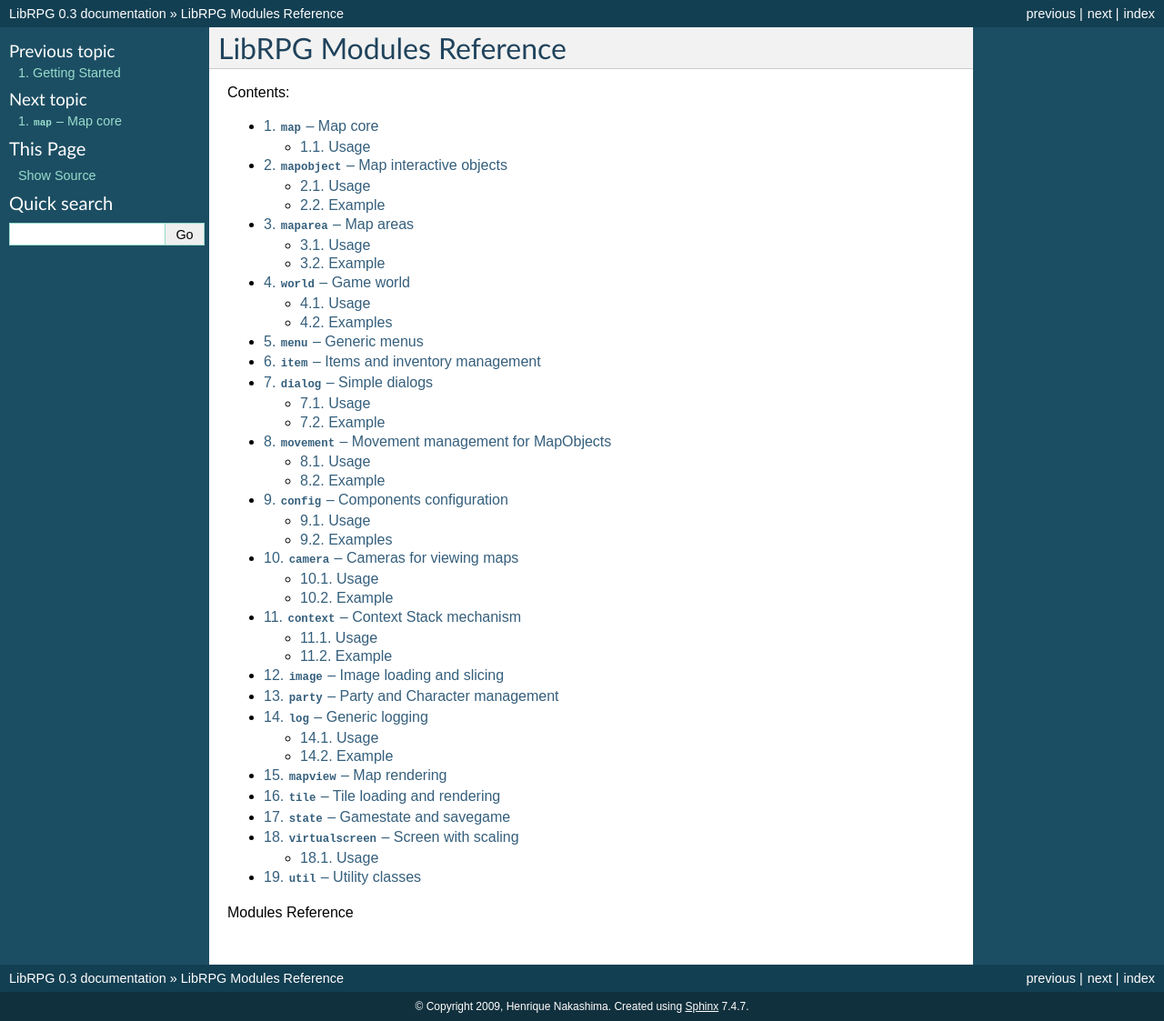
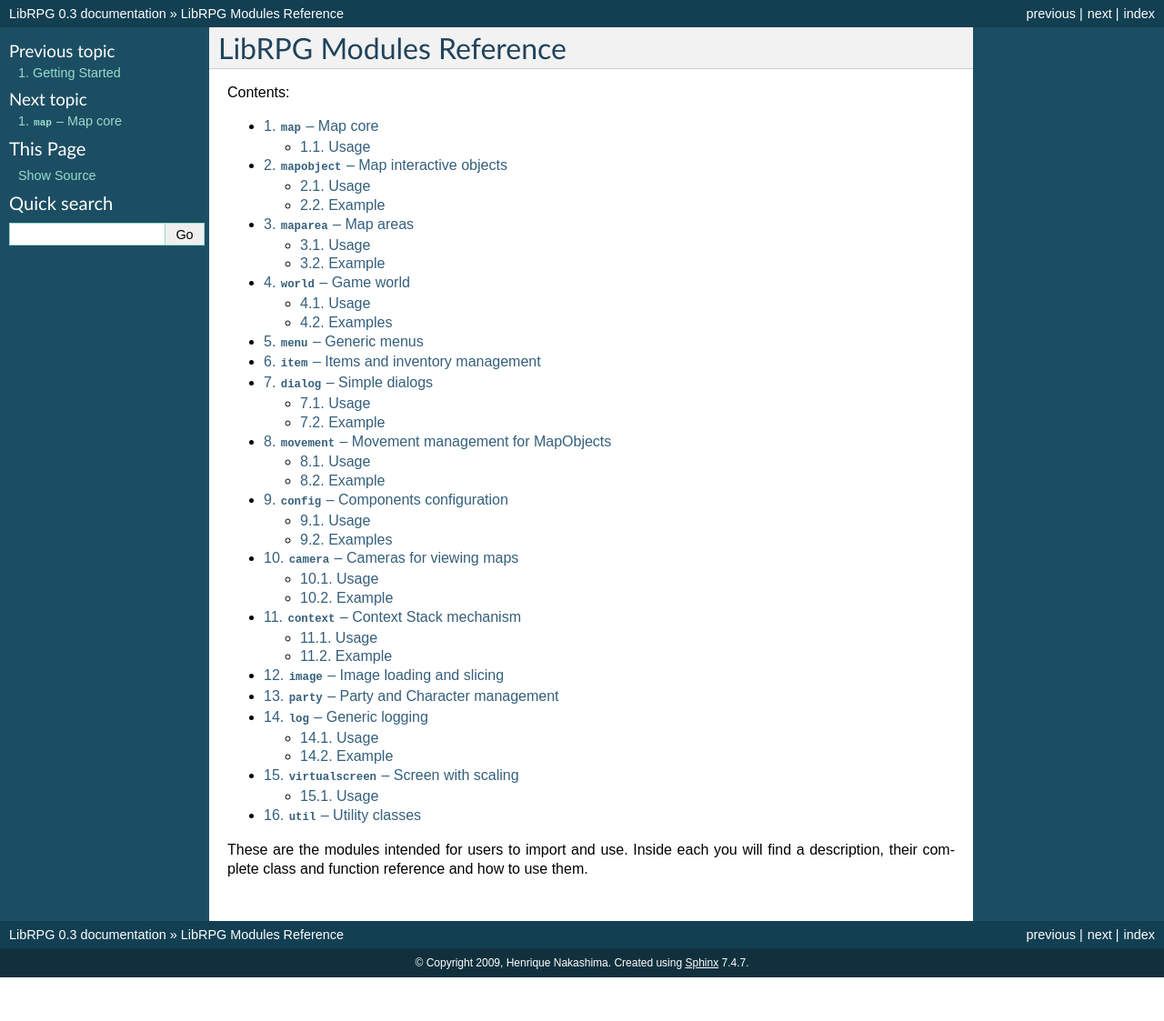
Before and after one commit to jmeickle/libRPG, a Sphinx documentation site: the page built from docs/reference/source/reference/public_mods.rst, in a window 1280 px wide. Shown: the whole page at 91% size. Built offline with Sphinx 7.4.7, drawn with Linux system fonts in a browser that asks for light colours; after the commit the page ends 1075 px from its top, so only the background shows below that.

Commit message:
- Reference split in public and internal modules
--HG--
rename : docs/reference/source/reference/index.rst => docs/reference/source/reference/public_mods.rst

```diff
--- a/docs/reference/source/index.rst
+++ b/docs/reference/source/index.rst
@@ -14,7 +14,8 @@
 
     installing
     tutorial/index
-    reference/index
+    reference/public_mods
+    reference/internal_mods
 
 Indices and tables
 ==================
--- a/docs/reference/source/reference/index.rst
+++ b/docs/reference/source/reference/public_mods.rst
@@ -20,10 +20,9 @@
     image
     party
     log
-    mapview
-    tile
-    state
     virtualscreen
     util
 
-Modules Reference
+These are the modules intended for users to import and use. Inside each you
+will find a description, their complete class and function reference and how to
+use them.
--- a/docs/todo.txt
+++ b/docs/todo.txt
@@ -58,7 +58,7 @@
 ok      0.3 Integrate MessageDialog in context stack mechanism
 ok      0.3 Improve context stack API - wrap into MicroWorld
 ok      0.3 Make all classes inherit from object
-        0.3 Separate internal modules in a special section
+ok      0.3 Separate internal modules in a special section
         0.3 Change member ordering from alphabetical for autodoc
         0.3 Update API docs
         0.3 Allow create_map with variable arguments
```
Also changed, not shown: docs/reference/source/reference/internal_mods.rst (added, +14 -0 lines).
